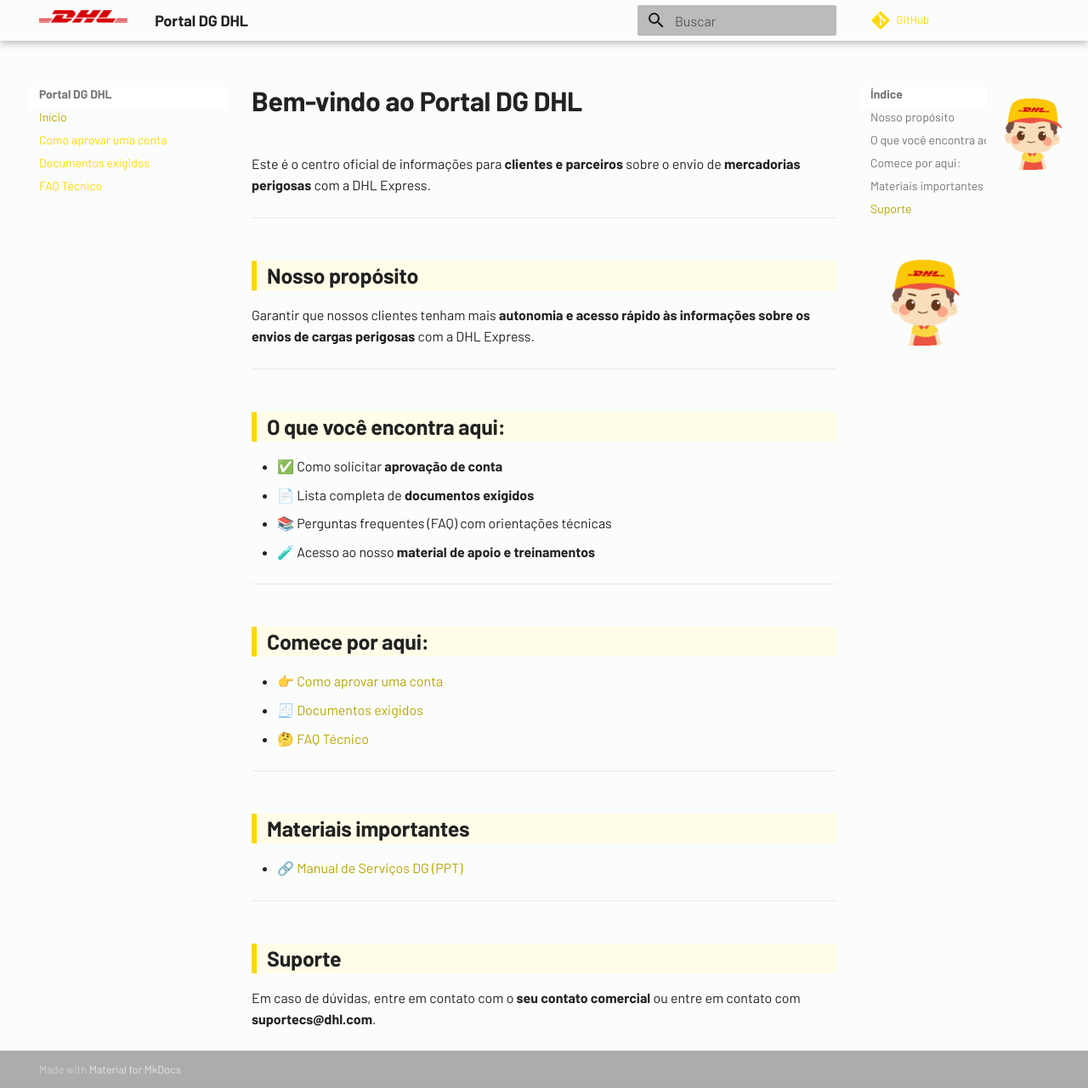
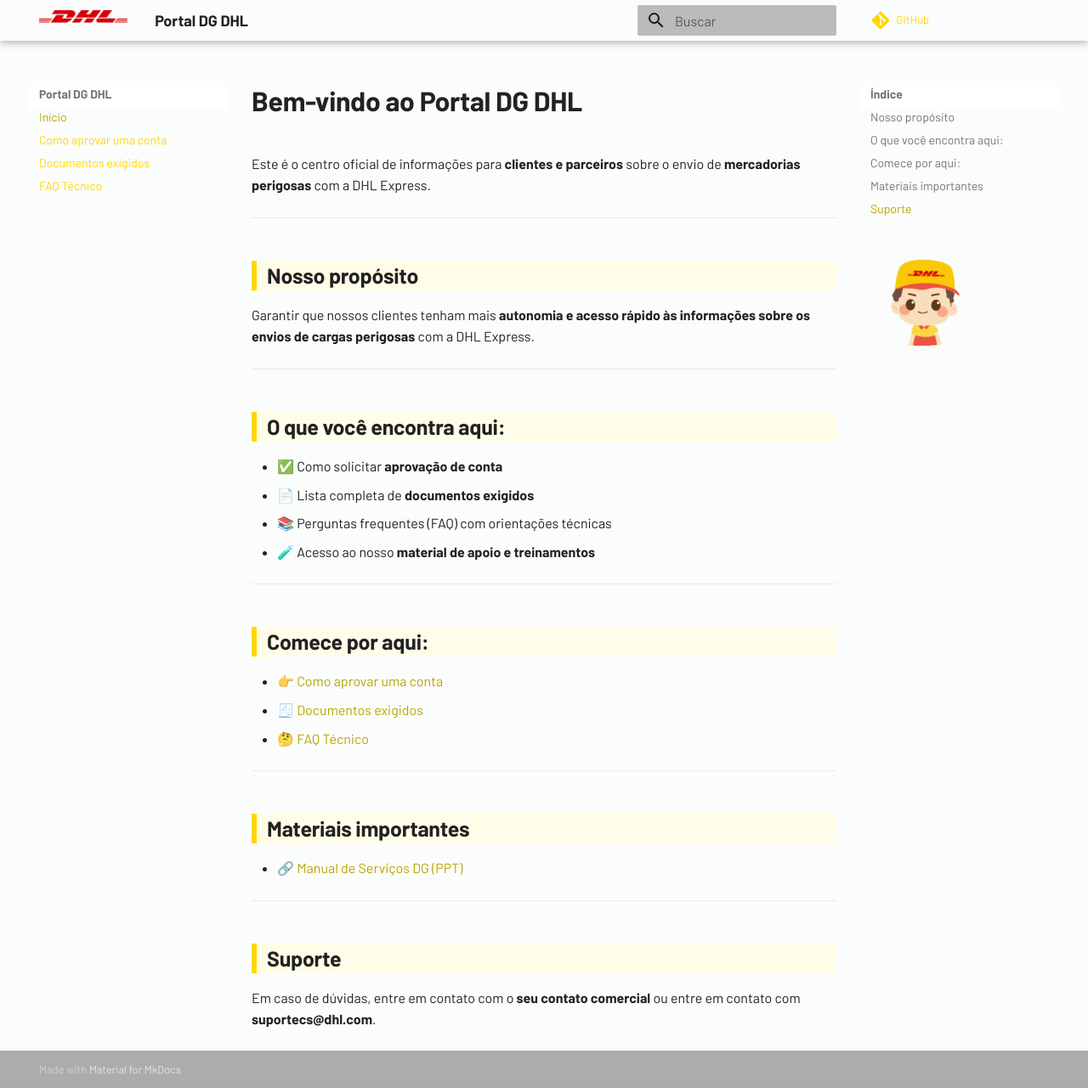
Before and after one commit to portaldangerousgoods/dpdhl, an MkDocs documentation site: the page built from docs/index.md, in a window 1280 px wide and 1281 px high. Shown: the whole window at 85% size. Built offline with MkDocs 1.6.1 and Material for MkDocs 9.7.7, drawn with Linux system fonts in a browser that asks for light colours; comment, search, counter and statistics services are not loaded.

Commit message:
Update index.md

```diff
--- a/docs/index.md
+++ b/docs/index.md
@@ -36,5 +36,3 @@
 ## **Suporte**
 
 Em caso de dúvidas, entre em contato com o **seu contato comercial** ou entre em contato com **suportecs@dhl.com**.
-
-<img src="avião-dhl.gif" class="gif-dhl" alt="Avião DHL animado">
```
